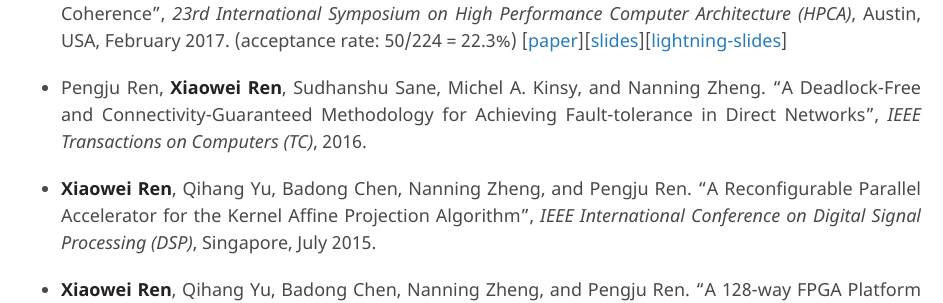
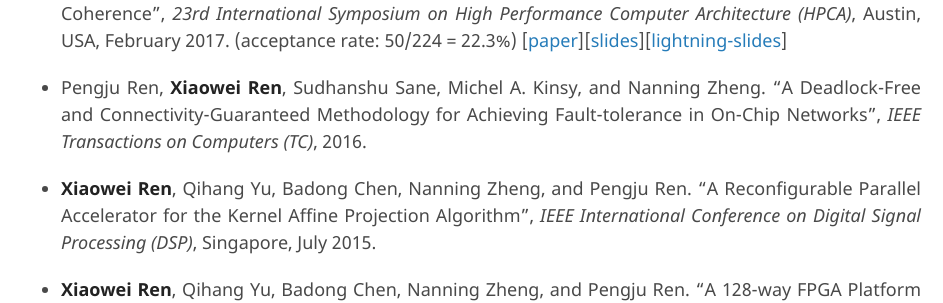
Before and after one commit to ericrxw/xiaoweiren, a Jekyll site: the page built from index.md, in a window 1280 px wide and 900 px high, scrolled down 1682 px. Shown: the part 185-488 px from the top of the window, without its empty margins (337-1280 px from the left). Built offline with Jekyll 4.4.1, drawn with Linux system fonts in a browser that asks for light colours; our own code applies the rules of GitHub Pages for plain Markdown files; the repository's description, which GitHub fills in, is left out.

Commit message:
trival update

```diff
--- a/index.md
+++ b/index.md
@@ -51,7 +51,7 @@ B.Sc, Xi'an Jiaotong University, China, Jun. 2012
 
 * **Xiaowei Ren**, and Mieszko Lis. "Efficient Sequential Consistency in GPUs via Relativistic Cache Coherence", _23rd International Symposium on High Performance Computer Architecture (HPCA)_, Austin, USA, February 2017. (acceptance rate: 50/224 = 22.3%) [[paper](./docs/HPCA2017/RCC-HPCA2017.pdf)][[slides](./docs/HPCA2017/RCC-HPCA2017.pptx)][[lightning-slides](./docs/HPCA2017/RCC-HPCA2017-Lightning.pptx)]
 
-* Pengju Ren, **Xiaowei Ren**, Sudhanshu Sane, Michel A. Kinsy, and Nanning Zheng. "A Deadlock-Free and Connectivity-Guaranteed Methodology for Achieving Fault-tolerance in Direct Networks", _IEEE Transactions on Computers (TC)_, 2016.
+* Pengju Ren, **Xiaowei Ren**, Sudhanshu Sane, Michel A. Kinsy, and Nanning Zheng. "A Deadlock-Free and Connectivity-Guaranteed Methodology for Achieving Fault-tolerance in On-Chip Networks", _IEEE Transactions on Computers (TC)_, 2016.
 
 * **Xiaowei Ren**, Qihang Yu, Badong Chen, Nanning Zheng, and Pengju Ren. "A Reconfigurable Parallel Accelerator for the Kernel Affine Projection Algorithm", _IEEE International Conference on Digital Signal Processing (DSP)_, Singapore, July 2015.
 
```
Also changed, not shown: 1 other file.
